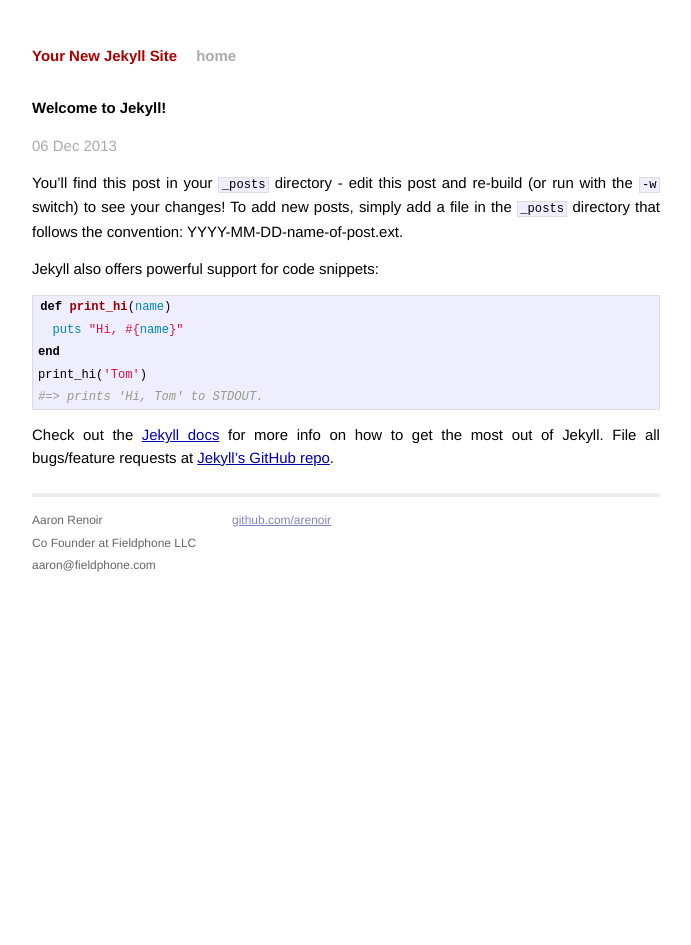
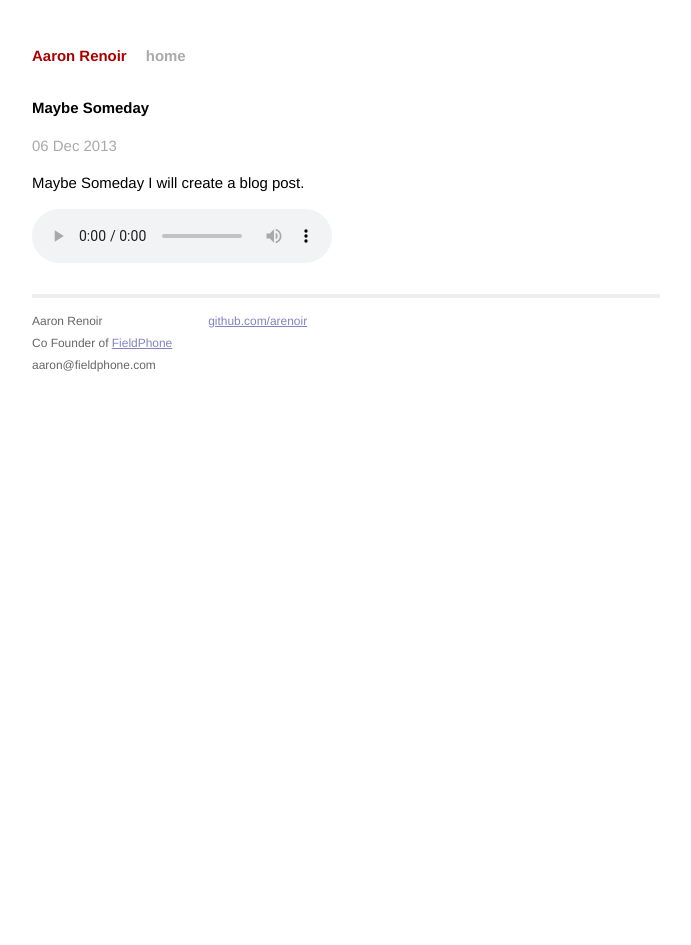
Before and after one commit to arenoir/portfolio, a Jekyll site: the page built from _posts/2013-12-06-welcome-to-jekyll.markdown, in a window 1280 px wide. Shown: the whole page, without its empty margins (294-985 px from the left). Built offline with Jekyll 4.4.1, drawn with Linux system fonts in a browser that asks for light colours; nearby versions of some CDN libraries; Markdown is read by kramdown in place of the engine named in the settings.

Commit message:
add blog post not really

```diff
--- a/_config.yml
+++ b/_config.yml
@@ -1,3 +1,3 @@
-name: Your New Jekyll Site
+name: Aaron Renoir
 markdown: redcarpet
 pygments: true
--- /dev/null
+++ b/_includes/head.html
@@ -0,0 +1,16 @@
+<head>
+    <meta charset="utf-8">
+    <meta http-equiv="X-UA-Compatible" >
+    <title>{{ page.title }}</title>
+
+    <meta name="description" content="{{page.description}}">
+    <meta name="viewport" content="width=device-width">
+    <script src="//cdnjs.cloudflare.com/ajax/libs/json2/20121008/json2.min.js"></script>
+    <script src="//cdnjs.cloudflare.com/ajax/libs/modernizr/2.6.2/modernizr.min.js"></script>
+    <script src="//ajax.googleapis.com/ajax/libs/jquery/1.10.2/jquery.min.js"></script>
+
+    <link rel="stylesheet" href="/css/syntax.css">
+
+    <link rel="stylesheet" href="/css/main.css">
+
+</head>
--- a/_layouts/default.html
+++ b/_layouts/default.html
@@ -1,18 +1,7 @@
 <!DOCTYPE html>
 <html>
-    <head>
-        <meta charset="utf-8">
-        <meta http-equiv="X-UA-Compatible" content="IE=edge,chrome=1">
-        <title>{{ page.title }}</title>
-        <meta name="viewport" content="width=device-width">
+    {% include head.html %}
 
-        <!-- syntax highlighting CSS -->
-        <link rel="stylesheet" href="/css/syntax.css">
-
-        <!-- Custom CSS -->
-        <link rel="stylesheet" href="/css/main.css">
-
-    </head>
     <body>
 
         <div class="site">
@@ -27,7 +16,7 @@
             <div class="contact">
               <p>
                 Aaron Renoir<br />
-                Co Founder at Fieldphone LLC<br />
+                Co Founder of <a href="https://fieldphone.com">FieldPhone</a><br />
                 aaron@fieldphone.com
               </p>
             </div>
--- a/_posts/2013-12-06-welcome-to-jekyll.markdown
+++ b/_posts/2013-12-06-welcome-to-jekyll.markdown
@@ -1,24 +1,10 @@
 ---
 layout: post
-title:  "Welcome to Jekyll!"
+title:  "Maybe Someday"
 date:   2013-12-06 11:12:34
-categories: jekyll update
 ---
 
-You'll find this post in your `_posts` directory - edit this post and re-build (or run with the `-w` switch) to see your changes!
-To add new posts, simply add a file in the `_posts` directory that follows the convention: YYYY-MM-DD-name-of-post.ext.
+Maybe Someday I will create a blog post.
 
-Jekyll also offers powerful support for code snippets:
 
-{% highlight ruby %}
-def print_hi(name)
-  puts "Hi, #{name}"
-end
-print_hi('Tom')
-#=> prints 'Hi, Tom' to STDOUT.
-{% endhighlight %}
-
-Check out the [Jekyll docs][jekyll] for more info on how to get the most out of Jekyll. File all bugs/feature requests at [Jekyll's GitHub repo][jekyll-gh].
-
-[jekyll-gh]: https://github.com/mojombo/jekyll
-[jekyll]:    http://jekyllrb.com
+<audio src="http://macsixmacsix.free.fr/THE%20CURE/2000%20-%2020%20Avril%20-%20Lille/08%20-%20Maybe%20someday.mp3" controls autoplay loop></audio>
```
Also changed, not shown: 7 other files.
